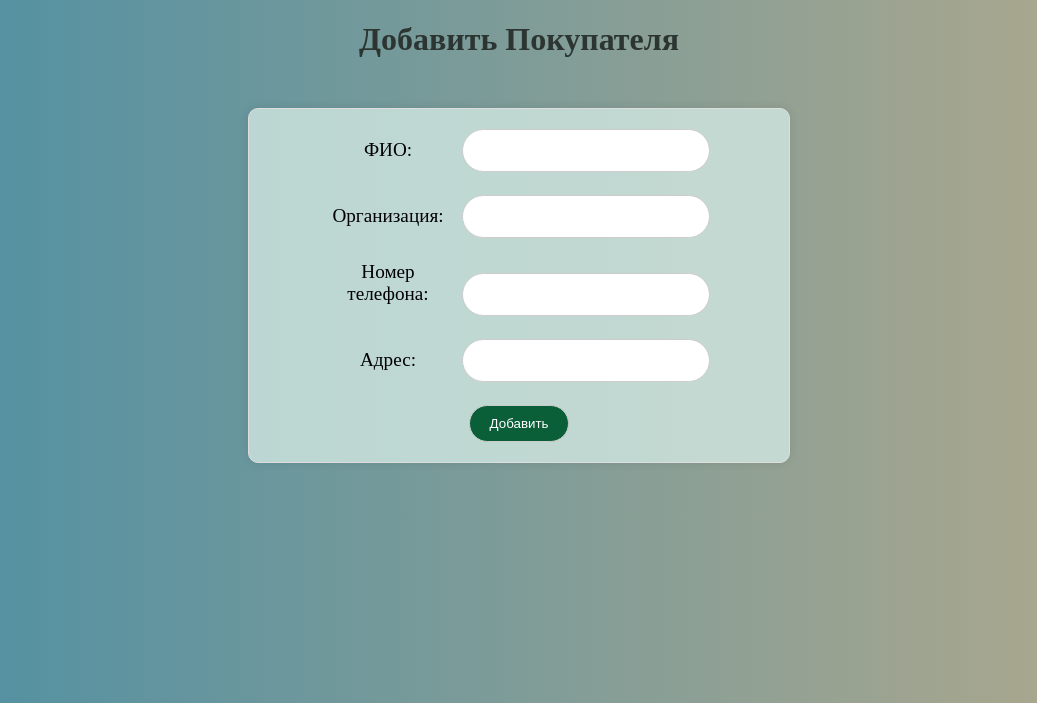
After one commit to Arihina/fastapi_pet_project, a FastAPI app: template app/templates/buyer_form.html in a window 1280 px wide. The commit adds this page. Shown: the top 703 px of the page, without its empty margins (121-1158 px from the left). Run offline with FastAPI, Linux system fonts and the light colour scheme; the template is opened without the code that fills it, so the values that code supplies are empty; parts of the project's set-up code (start-up, migrations or seed data) failed here and were passed over.

Commit message:
add html pages for buyer

```diff
--- a/app/static/style.css
+++ b/app/static/style.css
@@ -54,12 +54,14 @@ h2 {
 table {
     border-collapse: collapse;
     width: 100%;
+    margin: 10px;
   }
 
   th, td {
     border: 1px solid #ddd;
     padding: 10px;
     text-align: left;
+    margin: 5px;
   }
 
   th {
@@ -75,3 +77,7 @@ table {
     background-color: #2C3531;
     color: #D1E8E2;
   }
+
+a {
+text-decoration: none;
+}
--- /dev/null
+++ b/app/templates/buyer_form.html
@@ -0,0 +1,112 @@
+<!DOCTYPE html>
+<html lang="ru">
+<head>
+    <meta charset="UTF-8">
+    <link rel="stylesheet" href="/static/style.css">
+    <title>Добавить</title>
+    <style>
+        .block {
+        margin: 50px auto;
+        width: 500px;
+        display: flex;
+    flex-direction: column;
+    justify-content: center;
+    align-items: center;
+    background-color: rgba(209, 232, 226, 0.8);
+    padding: 20px;
+    border: 1px solid #ddd;
+    border-radius: 10px;
+    box-shadow: 0 0 10px rgba(0, 0, 0, 0.1);
+    margin: 50px auto;
+    text-align: center;
+}
+
+.block label {
+  display: inline-block;
+  width: 120px;
+  margin-right: 10px;
+  margin-bottom: 10px;
+  font-size: 1.2em;
+}
+
+.block input[type="text"],
+.block input[type="submit"] {
+    padding: 10px;
+    margin-bottom: 5px;
+    border: 1px solid #ccc;
+    border-radius: 25px;
+    font-size: 1.1em;
+    box-sizing: border-box;
+}
+
+button {
+    background-color: #0A5F38;
+    color: white;
+    cursor: pointer;
+    width: auto;
+    padding: 10px 20px;
+    border: 1px solid #ccc;
+    border-radius: 25px;
+}
+    </style>
+</head>
+<body>
+
+<h1>Добавить Покупателя</h1>
+<div class="block">
+    <form id="buyerForm">
+        <label for="full_name">ФИО:</label>
+        <input type="text" name="full_name" id="full_name" required><br><br>
+        <label for="organization_name">Организация:</label>
+        <input type="text" name="organization_name" id="organization_name" required><br><br>
+        <label for="phone_number">Номер телефона:</label>
+        <input type="text" name="phone_number" id="phone_number" required><br><br>
+        <label for="address">Адрес:</label>
+        <input type="text" name="address" id="address" required><br><br>
+        <button type="button" onclick="submitForm()">Добавить</button>
+    </form>
+</div>
+</body>
+<script>
+async function submitForm() {
+    const formData = new FormData(document.getElementById('buyerForm'));
+    const buyerData = {};
+
+    for (const [key, value] of formData.entries()) {
+        buyerData[key] = value;
+    }
+
+    try {
+        const response = await fetch('/buyers', {
+            method: 'POST',
+            headers: {
+                'Content-Type': 'application/json'
+            },
+            body: JSON.stringify(buyerData),
+        });
+
+        if (!response.ok) {
+            let errorMessage = "Ошибка отправки формы";
+            try {
+                const errorData = await response.json();
+                if (errorData.detail) {
+                    errorMessage = errorData.detail;
+                } else if (errorData.error){
+                    errorMessage = errorData.error;
+                }
+            } catch (jsonError) {
+                console.error("Ошибка парсинга ответа об ошибке:", jsonError);
+                errorMessage = `Ошибка сервера: ${response.status}`;
+            }
+            alert(errorMessage);
+            return;
+        }
+
+        alert('Покупатель добавлен успешно!');
+    } catch (error) {
+        console.error('Ошибка отправки формы:', error);
+        alert('Произошла ошибка при добавлении покупателя.');
+    }
+}
+</script>
+</html>
--- a/app/templates/index.html
+++ b/app/templates/index.html
@@ -37,7 +37,7 @@
                 <span style="color: darkblue;">Python</span> для серверной обработки и <span
                     style="color: darkgoldenrod;">Js</span> для отправки запросов
             </p>
-            <p>Фреймворки Fast Api и SQLAlchemy</p>
+            <p>Фреймворки FastApi и SQLAlchemy</p>
             <p>СУБД <span style="color: darkblue;">PostgreSQL</span></p>
         </div>
     </div><br>
```
Also changed, not shown: app/routers/buyers.py (+18 -5 lines), app/templates/buyer_card.html (added, +116 -0 lines), app/templates/buyers.html (added, +66 -0 lines).
